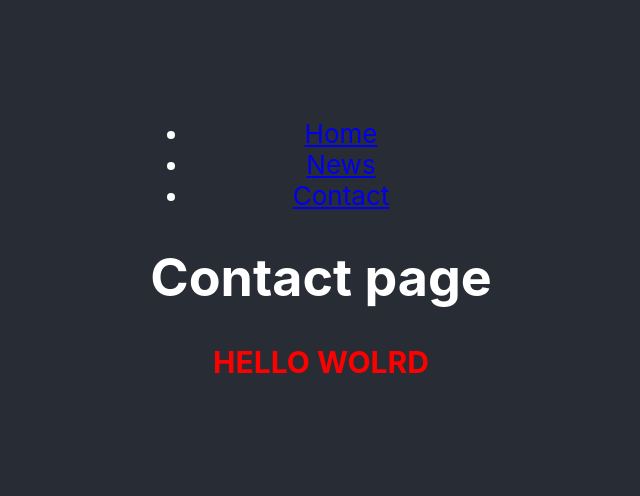
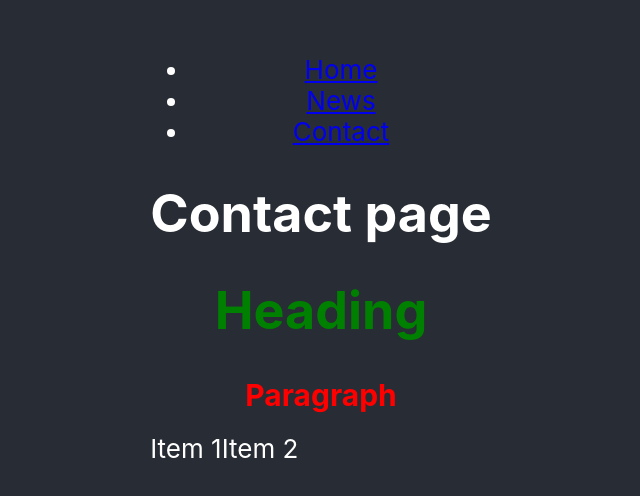
Before and after one commit to salto-vn/nextjs-training, a React (Create React App) app: page /contact in a window 1280 px wide. Shown: the part 154-650 px from the top of the page, without its empty margins (319-959 px from the left). Built offline with nearby package versions, Linux system fonts and the light colour scheme.

Commit message:
Css module

```diff
--- a/src/App.js
+++ b/src/App.js
@@ -7,6 +7,8 @@ import Home from "./pages/DucAnh/Home";
 import News from "./pages/DucAnh/News";
 import Contact from "./pages/DucAnh/Contact";
 import Heading from "components/DucAnh/Heading";
+import Paragraph from "components/DucAnh/Paragraph";
+import GlobalStyle from "components/DucAnh/GlobalStyle";
 
 function App() {
   return (
@@ -37,7 +39,15 @@ function App() {
             <Route path="/contact" element={<Contact />} />
           </Routes>
 
-          <Heading />
+          <GlobalStyle>
+            <Heading />
+            <Paragraph />
+
+            <div className="d-flex">
+              <div>Item 1</div>
+              <div>Item 2</div>
+            </div>
+          </GlobalStyle>
         </div>
       </header>
     </div>
--- /dev/null
+++ b/src/components/DucAnh/GlobalStyle/GlobalStyle.css
@@ -0,0 +1,3 @@
+.d-flex {
+  display: flex;
+}
--- /dev/null
+++ b/src/components/DucAnh/GlobalStyle/index.js
@@ -0,0 +1,5 @@
+import "./GlobalStyle.css";
+
+export default function GlobalStyle({ children }) {
+  return children;
+}
--- /dev/null
+++ b/src/components/DucAnh/Heading/Heading.module.css
@@ -0,0 +1,3 @@
+.headingSomeThing {
+  color: green;
+}
--- a/src/components/DucAnh/Heading/index.js
+++ b/src/components/DucAnh/Heading/index.js
@@ -1,5 +1,5 @@
-import "./Heading.css";
+import styles from "./Heading.module.css";
 
 export default function Heading() {
-  return <h1 className="heading">HELLO WOLRD</h1>;
+  return <h1 className={styles.headingSomeThing}>Heading</h1>;
 }
--- a/src/components/DucAnh/Heading/Heading.css
+++ b/src/components/DucAnh/Paragraph/Paragraph.module.css
@@ -1,4 +1,4 @@
-.heading {
+.paragraph {
   font-size: 30px;
   color: red;
 }
--- /dev/null
+++ b/src/components/DucAnh/Paragraph/index.js
@@ -0,0 +1,5 @@
+import styles from "./Paragraph.module.css";
+
+export default function Paragraph() {
+  return <h1 className={styles.paragraph}>Paragraph</h1>;
+}
```
